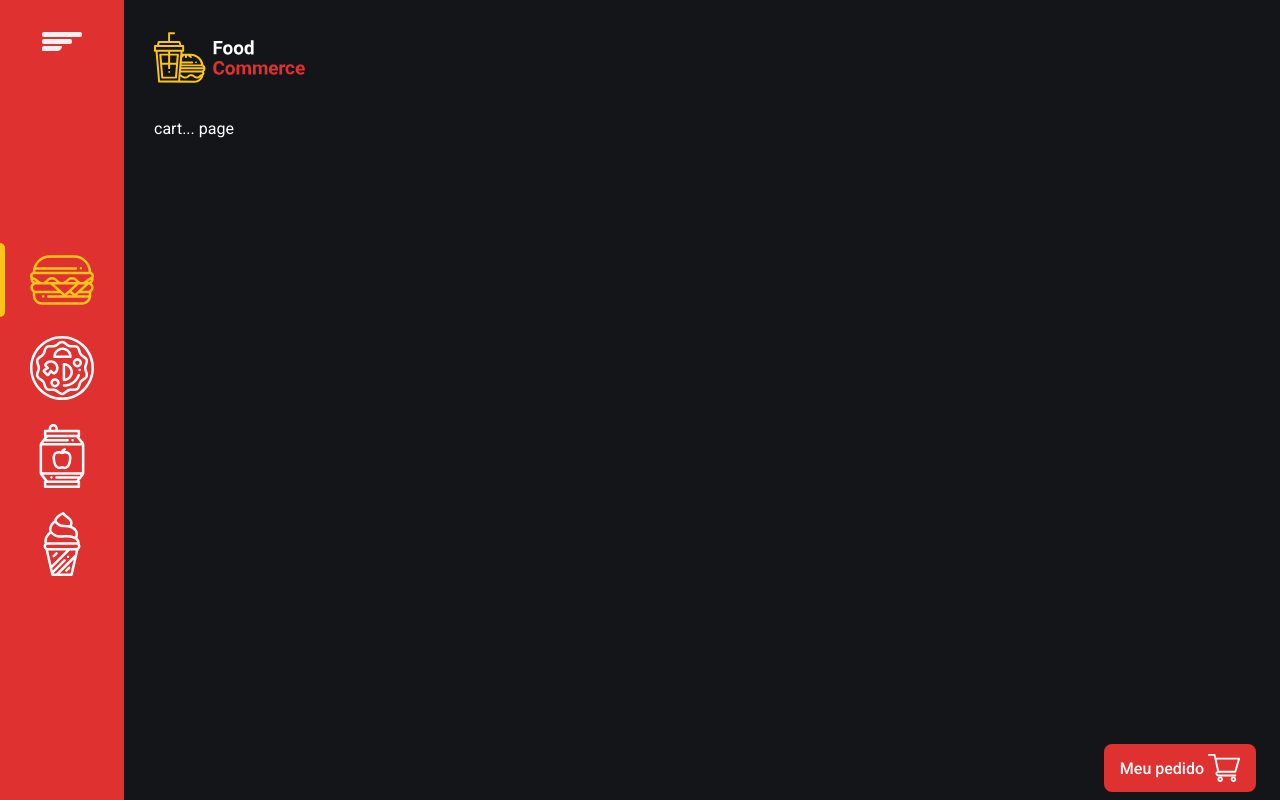
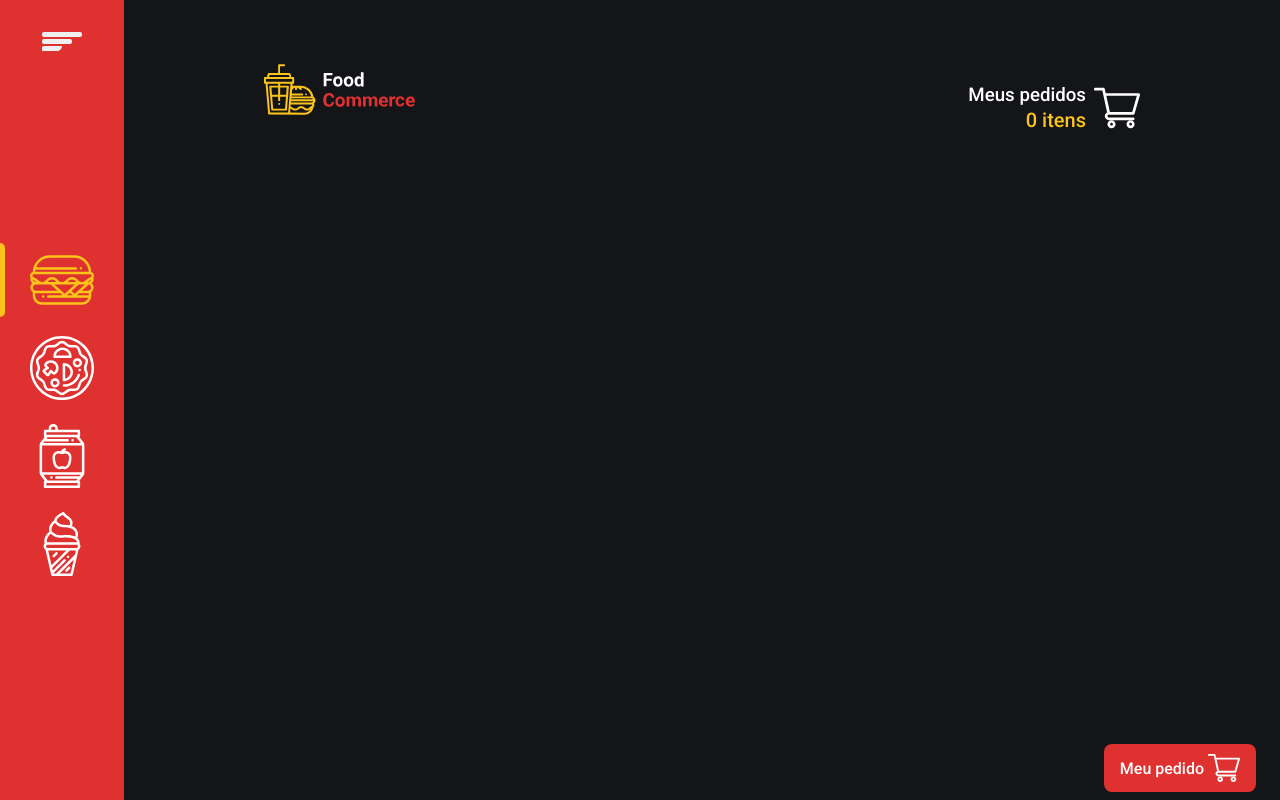
Before and after one commit to felipeoli7eira/react-foodcommerce, a React (Create React App) app: page /cart in a window 1280 px wide. Built offline with nearby package versions, Linux system fonts and the light colour scheme; data requests are answered from the project's data file; a web font is replaced by a local one.

Commit message:
informacao de quantidade de itens no carrinho

```diff
--- /dev/null
+++ b/src/components/MyOrders/OrderHeader/index.tsx
@@ -0,0 +1,30 @@
+import { Link } from 'react-router-dom';
+import AppLogo from '../../../assets/svg/logo.svg';
+import { HtmlHeaderTag } from './styles';
+import { useCart } from '../../../hooks/useCart';
+import { ReactComponent as CartIcon } from '../../../assets/svg/shopping-cart.svg';
+
+export function OrderHeader() {
+
+  const { cart } = useCart();
+
+  return (<>
+    <HtmlHeaderTag>
+      <Link to={'/'}>
+        <img src={AppLogo} alt="App logotipo" />
+      </Link>
+
+      <div>
+        <div>
+          <h3>Meus pedidos</h3>
+          <span>
+            <strong>
+              {cart?.length && cart.length.toString().padStart(2, '0') || 0} itens
+            </strong>
+          </span>
+        </div>
+        <CartIcon />
+      </div>
+    </HtmlHeaderTag>
+  </>);
+};
--- /dev/null
+++ b/src/components/MyOrders/OrderHeader/styles.ts
@@ -0,0 +1,46 @@
+import styled from "styled-components";
+
+export const HtmlHeaderTag = styled.header`
+  margin-bottom: 2rem;
+  display: flex;
+  align-items: center;
+  justify-content: space-between;
+
+  img {
+    width: 8rem;
+  }
+
+  > div {
+    background: none;
+    border: none;
+    display: flex;
+    align-items: center;
+    gap: 0.5rem;
+
+    div {
+      text-align: right;
+
+      h3 {
+        margin-bottom: 0.125rem;
+        font-weight: 500;
+        color: ${({theme}) => theme.colors.white};
+      }
+
+      span {
+        color: ${({theme}) => theme.colors.yellow};
+
+        strong {
+          font-weight: 500;
+          font-size: 1.25rem;
+        }
+      }
+    }
+
+    svg {
+      flex-shrink: 0;
+      fill: ${({theme}) => theme.colors.white};
+      width: 2.875rem;
+      height: 2.875rem;
+    }
+  }
+`;
--- a/src/pages/Main/Cart/index.tsx
+++ b/src/pages/Main/Cart/index.tsx
@@ -1,9 +1,13 @@
-import { Container } from "../styles";
+import { Head } from "../../../components/Head";
+import { OrderHeader } from "../../../components/MyOrders/OrderHeader";
+import { Container } from "./styles";
 
 export default function Cart() {
   return (
     <Container>
-      <p>cart... page</p>
+      <Head title="Carrinho" />
+
+      <OrderHeader />
     </Container>
   );
 };
--- a/src/pages/Main/index.tsx
+++ b/src/pages/Main/index.tsx
@@ -10,7 +10,7 @@ export default function Main() {
       <Sidebar />
 
       <section>
-        <img src={LogoImg} alt="Food" />
+        {/* <img src={LogoImg} alt="Food" /> */}
 
         <Outlet />
       </section>
```
